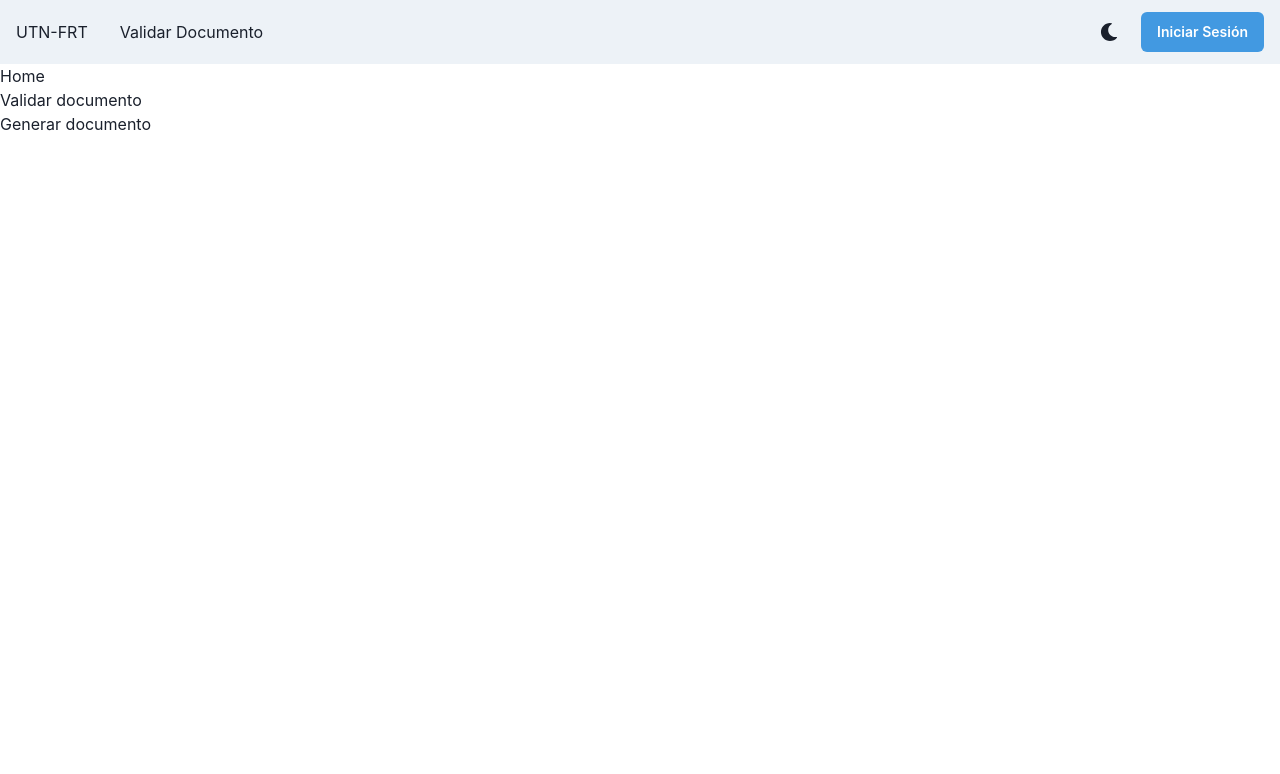
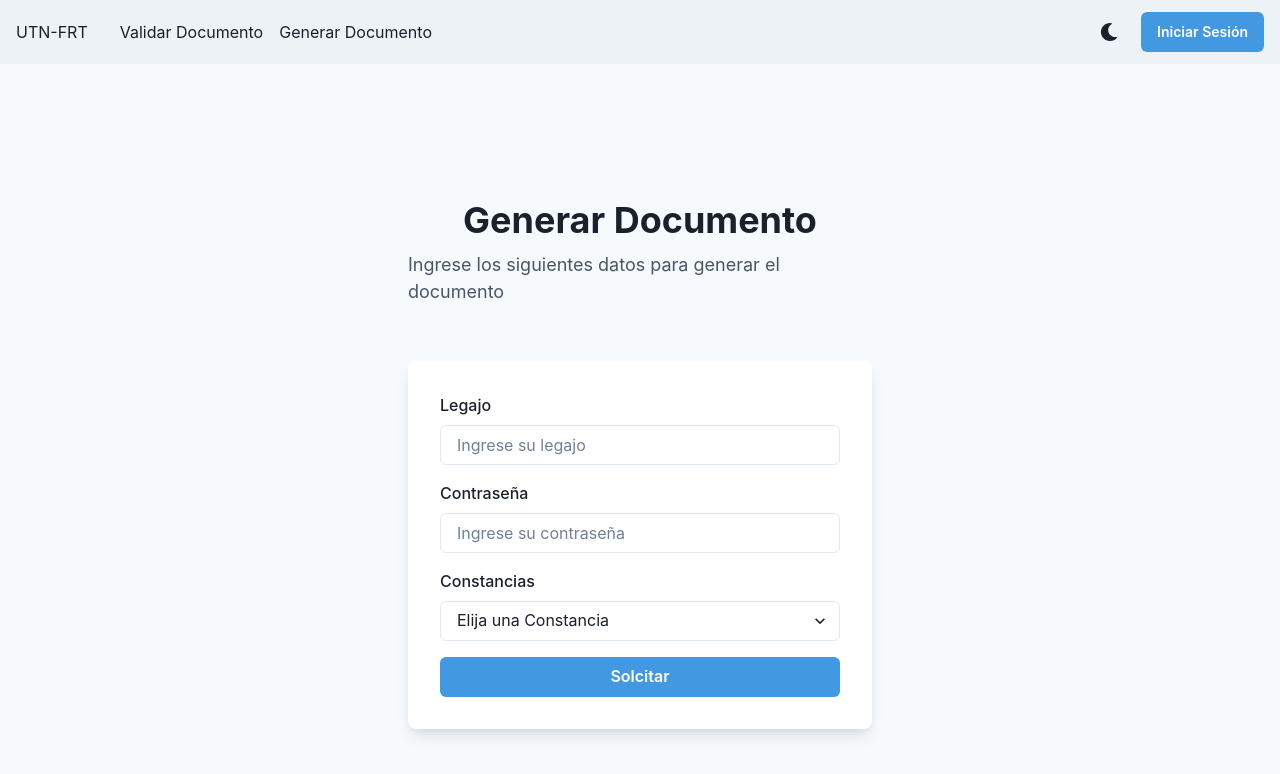
Before and after one commit to ignacioarroyo7/proyecto-final, a Next.js app: page /apps/generar-documento in a window 1280 px wide. Shown: the top 774 px of the page. Built offline with nearby package versions, Linux system fonts and the light colour scheme.

Commit message:
modificaciones vistas generar y validad doc

```diff
--- a/components/navbar/navbar.tsx
+++ b/components/navbar/navbar.tsx
@@ -24,6 +24,10 @@ const Links = [
     name: "Validar Documento",
     path: "../apps/validar-documento",
     },
+    {
+      name: "Generar Documento",
+      path: "../apps/generar-documento",
+      },
 ];
 
 const NavLink = ({ children, path }: { children: ReactNode, path:string }) => (
--- a/package.json
+++ b/package.json
@@ -14,6 +14,7 @@
     "@chakra-ui/react": "^2.3.6",
     "@emotion/react": "^11.10.4",
     "@emotion/styled": "^11.10.4",
+    "axios": "^1.1.3",
     "framer-motion": "^7.6.1",
     "next": "12.3.1",
     "react": "18.2.0",
--- a/pages/apps/generar-documento.tsx
+++ b/pages/apps/generar-documento.tsx
@@ -2,24 +2,73 @@ import React from "react";
 import Link from "next/link";
 import Head from "next/head";
 import Navbar from "../../components/navbar/navbar";
+import {
+  Flex,
+  Box,
+  FormControl,
+  FormLabel,
+  Input,
+  Stack,
+  Button,
+  Heading,
+  Text,
+  useColorModeValue,
+  Select,
+} from '@chakra-ui/react';
 
 const GenerarDocumento: React.FC = () => {
   return (
     <>
-    <Head>
-        <title>Generación de documento</title>
-        <link rel="icon" href="/favicon.ico" />
-      </Head>
-      <Navbar></Navbar>
-      <h2>
-        <Link href="../auth/home">Home</Link>
-      </h2>
-      <h2>
-        <Link href="/apps/validar-documento">Validar documento</Link>
-      </h2>
-      <h2>
-        <Link href="/apps/generar-documento">Generar documento</Link>
-      </h2>
+    <Navbar></Navbar>
+      <Flex
+      minH={'100vh'}
+      align={'center'}
+      justify={'center'}
+      bg={useColorModeValue('gray.50', 'gray.800')}>
+      <Stack spacing={14} mx={'auto'} maxW={'lg'} py={12} px={6}>
+        <Stack align={'center'}>
+          <Heading fontSize={'4xl'}>Generar Documento</Heading>
+          <Text fontSize={'lg'} color={'gray.600'}>
+            Ingrese los siguientes datos para generar el documento
+          </Text>
+        </Stack>
+        <Box
+          rounded={'lg'}
+          bg={useColorModeValue('white', 'gray.700')}
+          boxShadow={'lg'}
+          p={8}>
+          <Stack spacing={4}>
+            <FormControl id="legajo">
+              <FormLabel>Legajo</FormLabel>
+              <Input type="number" placeholder='Ingrese su legajo' />
+            </FormControl>
+            <FormControl id="password">
+              <FormLabel>Contraseña</FormLabel>
+              <Input type="password" placeholder='Ingrese su contraseña'/>
+            </FormControl>
+            <FormControl id="hash">
+            <FormLabel>Constancias</FormLabel>
+  <Select>
+  <option selected hidden disabled value="">Elija una Constancia</option>
+    <option>Constancia de Alumno Regular</option>
+    <option>Constancia de Inicio de Año Lectivo</option>
+    <option>Estado Académico</option>
+  </Select>
+            </FormControl>
+            <Stack spacing={10}>
+              <Button
+                bg={'blue.400'}
+                color={'white'}
+                _hover={{
+                  bg: 'blue.500',
+                }}>
+                Solcitar
+              </Button>
+            </Stack>
+          </Stack>
+        </Box>
+      </Stack>
+    </Flex>
     </>
   );
 };
```
Also changed, not shown: pages/apps/validar-documento.tsx (+49 -14 lines), 2 other files (tests, documents, lock files or other folders).
